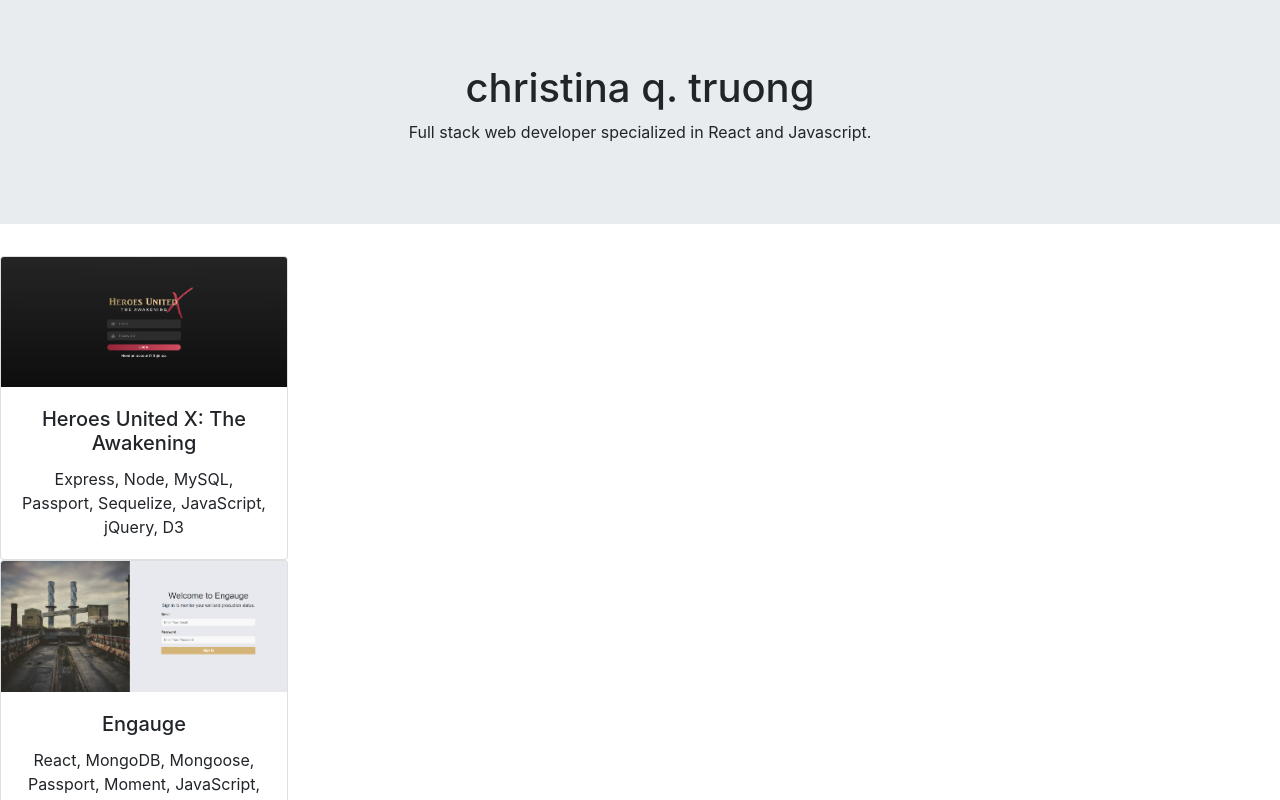
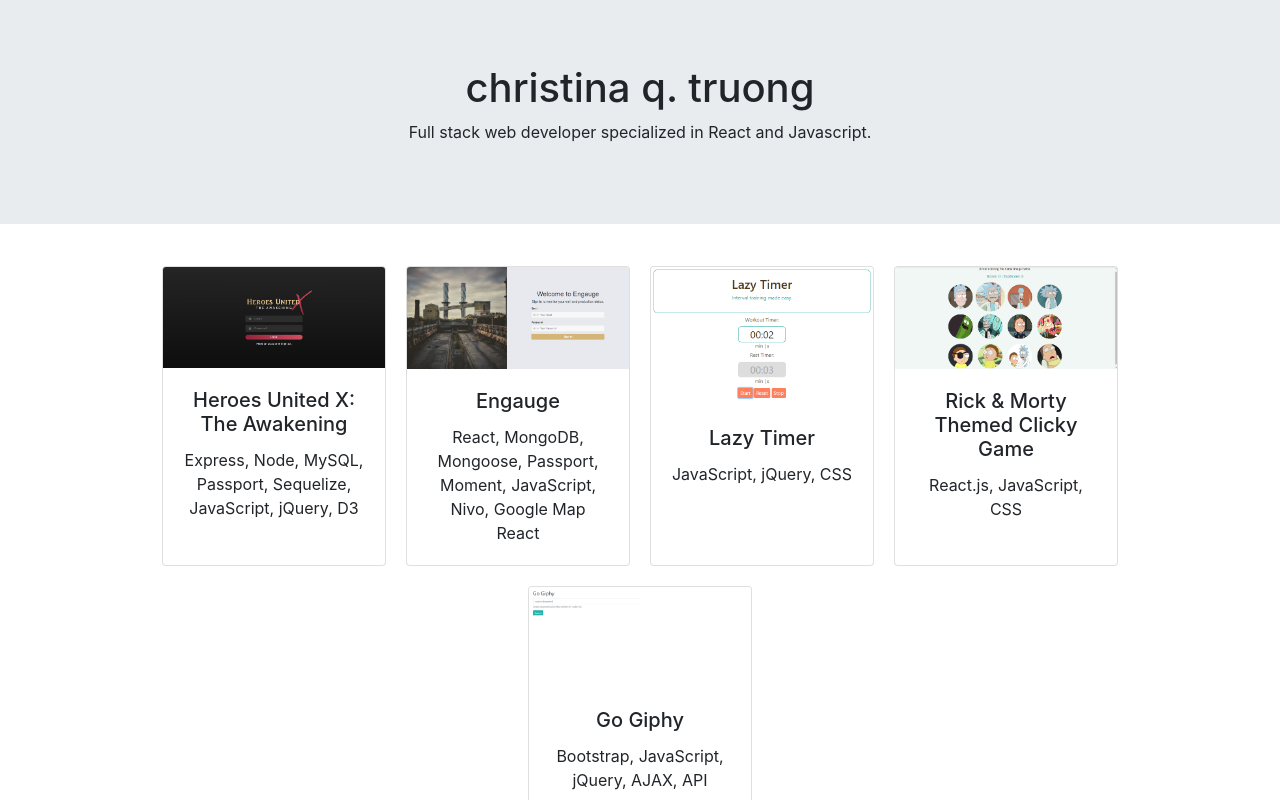
Before and after one commit to christinaqtruong/christinaqtruong, a React (Create React App) app in the folder portfolio/: page /projects in a window 1280 px wide. Shown: the top 800 px of the page. Built offline with nearby package versions, Linux system fonts and the light colour scheme.

Commit message:
Created routes for components

```diff
--- a/portfolio/package.json
+++ b/portfolio/package.json
@@ -9,6 +9,7 @@
     "react": "^16.10.2",
     "react-bootstrap": "^1.0.0-beta.14",
     "react-dom": "^16.10.2",
+    "react-router-dom": "^5.1.2",
     "react-scripts": "3.2.0",
     "save": "^2.4.0"
   },
--- a/portfolio/src/App.js
+++ b/portfolio/src/App.js
@@ -1,14 +1,22 @@
 import React from "react";
 import Title from "./components/title";
 import "./App.scss";
-import ProjectList from "./projectList"
+import ProjectList from "./components/projectList";
+import Detail from "./components/detail";
+import { Data } from "./components/data";
+import { BrowserRouter as Router, Route } from "react-router-dom";
 
 function App() {
   return (
-    <div className="App">
-      <Title/>
-      <ProjectList/>
-    </div>
+    <Data>
+      <div className="App">
+        <Title />
+        <Router>
+          <Route path="/projects" component={ProjectList} />
+          <Route path="/project" component={Detail}/>
+        </Router>
+      </div>
+    </Data>
   );
 }
 
--- a/portfolio/src/projectList.js
+++ b/portfolio/src/components/data.js
@@ -1,12 +1,12 @@
-import React, { useState } from "react";
-import Project from "./project";
-import Go_Giphy from "./images/Go_Giphy.png";
-import Clicky_Game from './images/Clicky_Game.png';
-import Lazy_Timer from "./images/Lazy_Timer.png";
-import Engauge from "./images/Engauge.png";
-import Heroes_United from "./images/Heroes_United.png";
+import React, { useState, createContext } from "react";
+import Go_Giphy from "../images/Go_Giphy.png";
+import Clicky_Game from "../images/Clicky_Game.png";
+import Lazy_Timer from "../images/Lazy_Timer.png";
+import Engauge from "../images/Engauge.png";
+import Heroes_United from "../images/Heroes_United.png";
 
-const ProjectList = () => {
+export const DataContext = createContext();
+export const Data = (props) => {
   const [projects] = useState([
     {
       title: "Heroes United X: The Awakening",
@@ -130,14 +130,5 @@ const ProjectList = () => {
     }
   ]);
 
-
-  return (
-    <div>
-      {projects.map(project => (
-        <Project name={project.title} image={project.icon} key={project.title} tags={project.tags.join(", ")}/>
-      ))}
-    </div>
-  );
+  return <DataContext.Provider value={[projects]}>{props.children}</DataContext.Provider>;
 };
-
-export default ProjectList;
--- /dev/null
+++ b/portfolio/src/components/detail.jsx
@@ -0,0 +1,27 @@
+import React, { useContext } from "react";
+import Project from "./project";
+import { Container} from "react-bootstrap";
+import {DataContext} from "./data";
+
+const Detail = () => {
+  const [projects] = useContext(DataContext);
+  return (
+    <Container style={{
+      display: "flex",
+      flexDirection: "row",
+      flexWrap: "wrap",
+      justifyContent: "center"
+    }}>
+        {projects.map(project => (
+            <Project style={{flex: "1"}}
+              name={project.title}
+              image={project.icon}
+              key={project.title}
+              tags={project.tags.join(", ")}
+            />
+        ))}
+    </Container>
+  );
+};
+
+export default Detail;
--- /dev/null
+++ b/portfolio/src/components/project.js
@@ -0,0 +1,18 @@
+import React from "react";
+import Card from 'react-bootstrap/Card';
+
+const Project = ({name, tags, image}) => {
+  return (
+    <Card style={{width: "14rem", heigth: "160px", margin: "10px"}}>
+      <Card.Img variant="top" src={image} />
+      <Card.Body>
+        <Card.Title>{name}</Card.Title>
+        <Card.Text>
+          {tags}
+        </Card.Text>
+      </Card.Body>
+    </Card>
+  );
+};
+
+export default Project;
--- /dev/null
+++ b/portfolio/src/components/projectList.js
@@ -0,0 +1,27 @@
+import React, { useContext } from "react";
+import Project from "./project";
+import { Container} from "react-bootstrap";
+import {DataContext} from "./data";
+
+const ProjectList = () => {
+  const [projects] = useContext(DataContext);
+  return (
+    <Container style={{
+      display: "flex",
+      flexDirection: "row",
+      flexWrap: "wrap",
+      justifyContent: "center"
+    }}>
+        {projects.map(project => (
+            <Project style={{flex: "1"}}
+              name={project.title}
+              image={project.icon}
+              key={project.title}
+              tags={project.tags.join(", ")}
+            />
+        ))}
+    </Container>
+  );
+};
+
+export default ProjectList;
--- a/portfolio/src/project.js
+++ /dev/null
@@ -1,18 +0,0 @@
-import React from "react";
-import Card from 'react-bootstrap/Card';
-
-const Project = props => {
-  return (
-    <Card style={{ width: "18rem" }}>
-      <Card.Img variant="top" src={props.image} />
-      <Card.Body>
-        <Card.Title>{props.name}</Card.Title>
-        <Card.Text>
-          {props.tags}
-        </Card.Text>
-      </Card.Body>
-    </Card>
-  );
-};
-
-export default Project;
```
Also changed, not shown: 1 other file (tests, documents, lock files or other folders).
